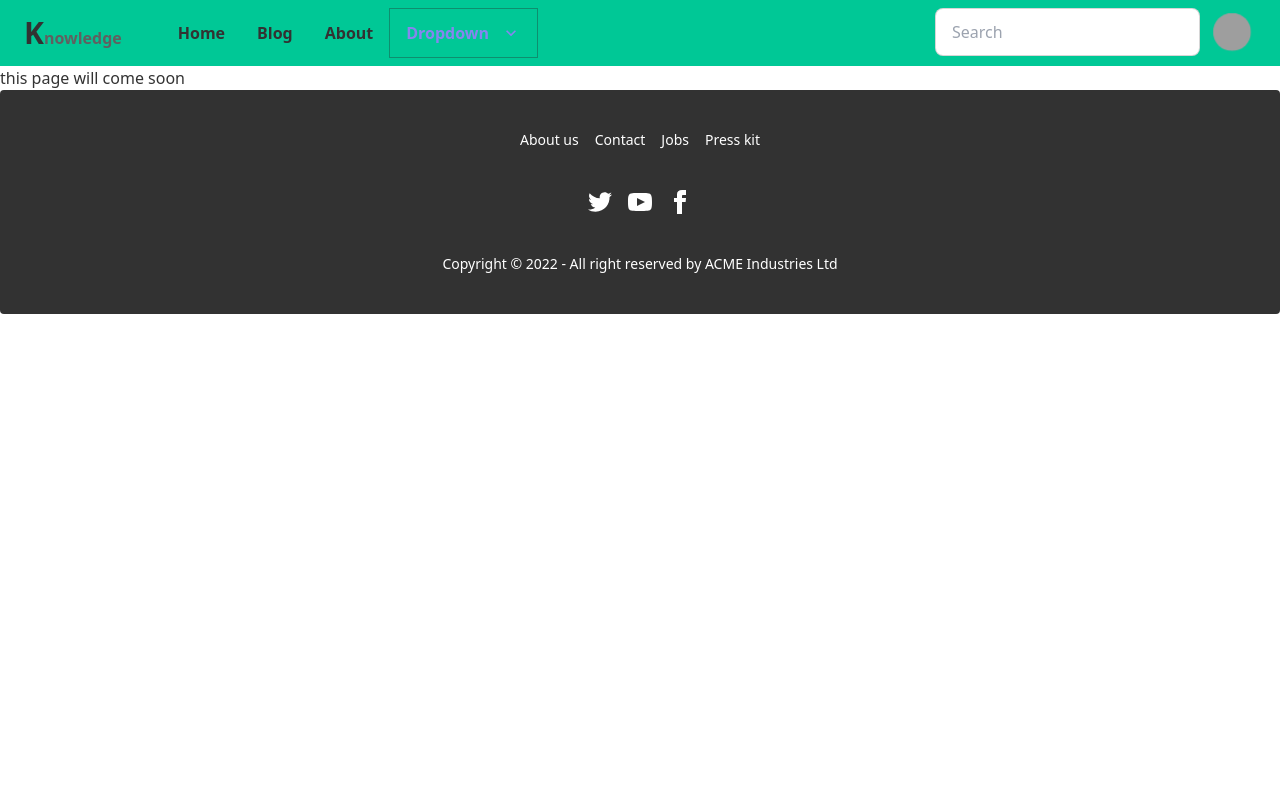
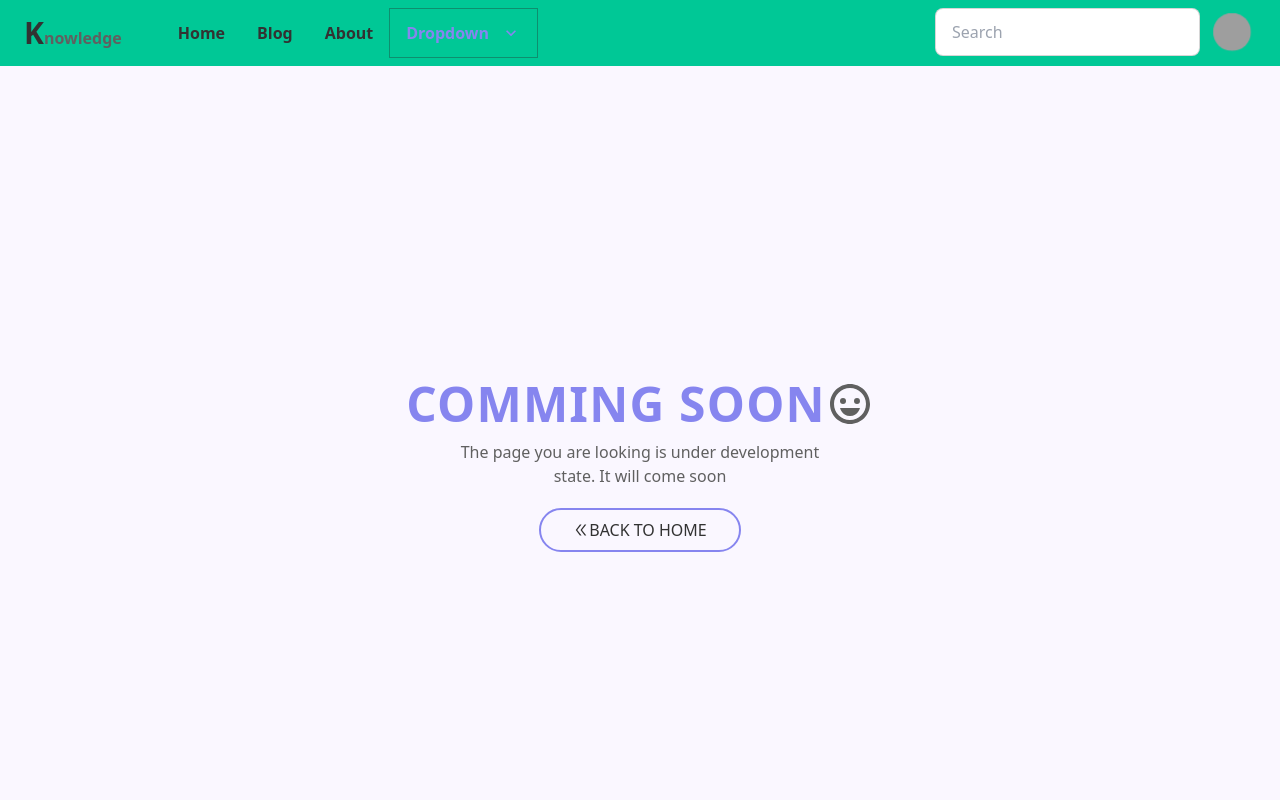
Before and after one commit to sam-suzzaman/KNOWLEDGE-BLOG, a React (Create React App) app in the folder CLIENT/: page /commingSoon in a window 1280 px wide. Shown: the top 800 px of the page. Built offline with nearby package versions, Linux system fonts and the light colour scheme; grey boxes are pictures that could not be loaded.

Commit message:
add comming and not found page

```diff
--- a/CLIENT/src/pages/CommingSoonPage.js
+++ b/CLIENT/src/pages/CommingSoonPage.js
@@ -1,7 +1,31 @@
 import React from "react";
+import { AiOutlineDoubleLeft } from "react-icons/ai";
+import { BiHappy } from "react-icons/bi";
+import { Link } from "react-router-dom";
 
 const CommingSoonPage = () => {
-    return <div>this page will come soon</div>;
+    return (
+        <div className="h-screen flex justify-center items-center bg-neutral">
+            <div className=" px-4 flex justify-center flex-col items-center">
+                <h2 className="text-2xl sm:text-3xl md:text-4xl lg:text-5xl font-bold tracking-wide uppercase flex items-center text-secondary mb-1 md:mb-3">
+                    comming soon <BiHappy className="text-base-200" />
+                </h2>
+                <p className="text-base-200 text-sm md:text-base max-w-sm text-center mb-3 md:mb-5">
+                    The page you are looking is under development state. It will
+                    come soon
+                </p>
+                <Link
+                    to="/"
+                    className=" flex items-center px-4 py-1 md:px-8 md:py-2 border-2 border-secondary rounded-3xl text-primary uppercase font-medium text-sm md:text-base hover:text-base-100 hover:bg-secondary duration-300 group"
+                >
+                    <AiOutlineDoubleLeft className="font-bold text-primary group-hover:text-base-100 duration-300" />{" "}
+                    <span className="group-hover:ml-1 duration-300">
+                        back to home
+                    </span>
+                </Link>
+            </div>
+        </div>
+    );
 };
 
 export default CommingSoonPage;
--- a/CLIENT/src/pages/NotFoundPage.js
+++ b/CLIENT/src/pages/NotFoundPage.js
@@ -1,7 +1,33 @@
 import React from "react";
-
+import { AiOutlineDoubleLeft } from "react-icons/ai";
+import { CgSmileSad } from "react-icons/cg";
+import { Link } from "react-router-dom";
 const NotFoundPage = () => {
-    return <div>this is not found page</div>;
+    return (
+        <div className="h-screen flex justify-center items-center bg-neutral">
+            <div className=" px-4 flex justify-center flex-col items-center">
+                <h2 className="text-2xl sm:text-3xl md:text-4xl lg:text-5xl font-bold tracking-wide uppercase flex items-center text-secondary mb-1 md:mb-3">
+                    !Sorry <CgSmileSad className="text-base-200" />
+                </h2>
+                <p className="font-semibold uppercase text-lg sm:text-xl lg:text-2xl text-base-200 mb-1 md:mb-2">
+                    404 - Page not found
+                </p>
+                <p className="text-base-200 text-sm md:text-base max-w-sm text-center mb-3 md:mb-5">
+                    The page you are looking might have been removed or is
+                    temporarily unavailable
+                </p>
+                <Link
+                    to="/"
+                    className=" flex items-center px-4 py-1 md:px-8 md:py-2 border-2 border-secondary rounded-3xl text-primary uppercase font-medium text-sm md:text-base hover:text-base-100 hover:bg-secondary duration-300 group"
+                >
+                    <AiOutlineDoubleLeft className="font-bold text-primary group-hover:text-base-100 duration-300" />{" "}
+                    <span className="group-hover:ml-1 duration-300">
+                        back to home
+                    </span>
+                </Link>
+            </div>
+        </div>
+    );
 };
 
 export default NotFoundPage;
```
Also changed, not shown: CLIENT/src/App.css (line endings or trailing spaces).
